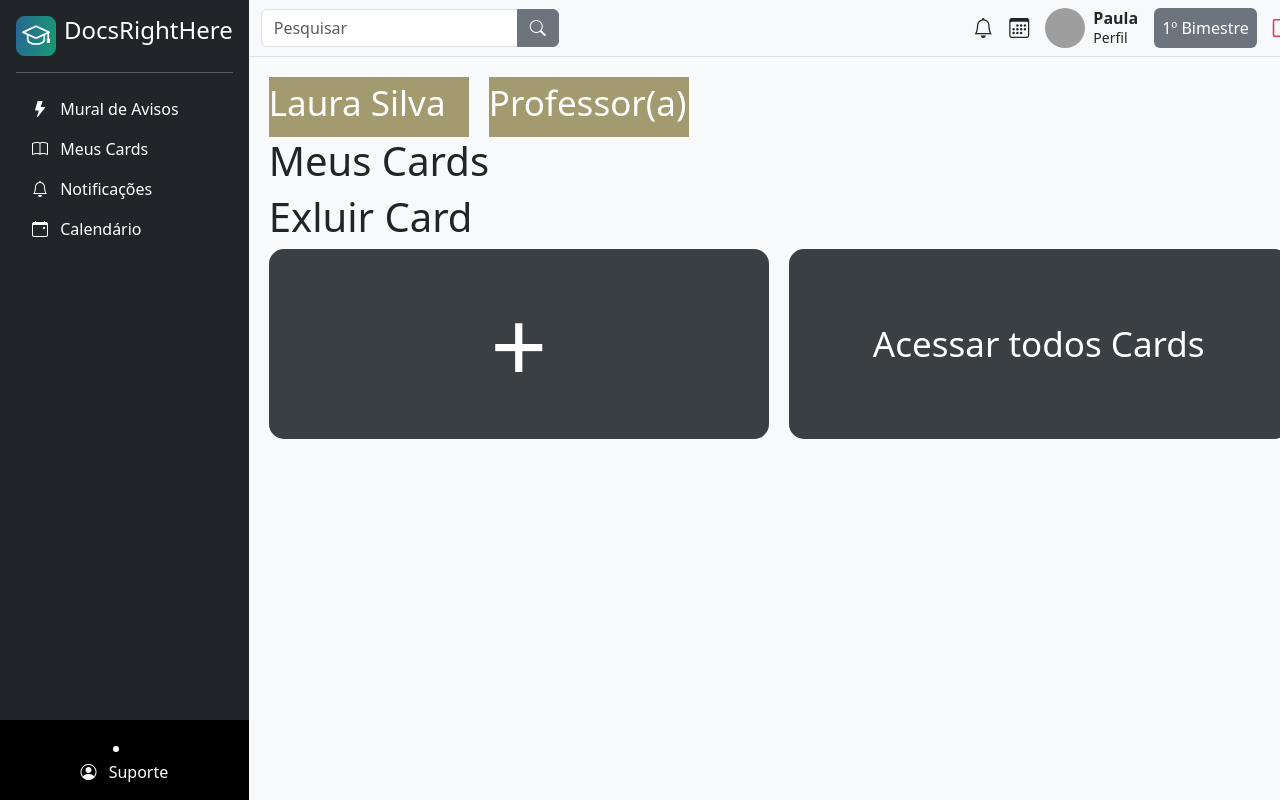
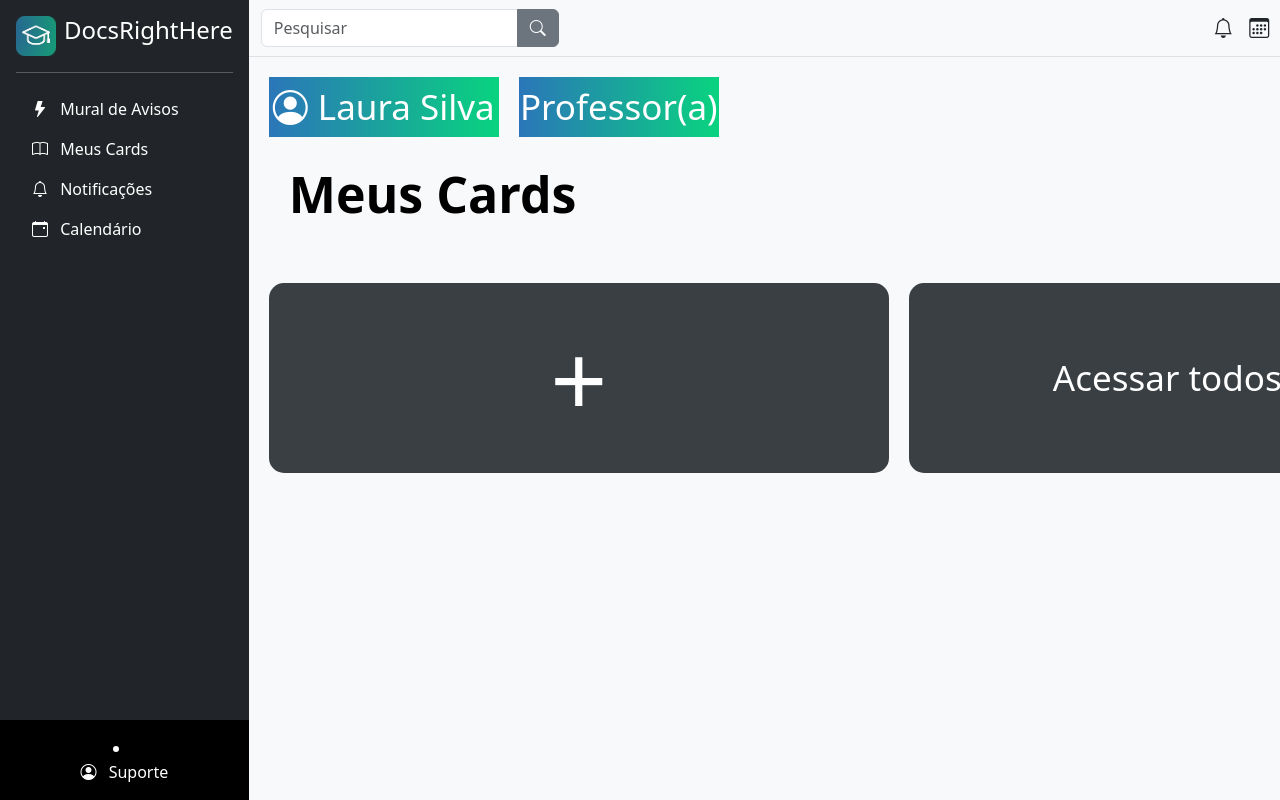
Before and after one commit to victoreemanuel/Docs-Right-Here, an Angular app in the folder frontend/docsRightHere/: page /home/cards in a window 1280 px wide. Built offline with nearby package versions, Linux system fonts and the light colour scheme; grey boxes are pictures that could not be loaded.

Commit message:
Ajuste na parte visual da pagina cards

```diff
--- a/frontend/docsRightHere/src/app/components/cards/cards.html
+++ b/frontend/docsRightHere/src/app/components/cards/cards.html
@@ -1,33 +1,32 @@
 <div class="CabeçaDapagina" style="display: flex; gap: 20px;">
 
-
-    <div style="width: 200px; height: 60x; background-color:#a39a70; justify-content: center; align-items: center; color: white; font-size: 35px;">
-
+    <div style="display: flex; gap: 10px; width: 230px; height: 60x; background: linear-gradient(to right, #2b76b9, #09d37f); justify-content: center; align-items: center; color: white; font-size: 35px;">
+      <i class="bi bi-person-circle" style="display: flex; justify-content: center; align-items: center;"></i>
       Laura Silva
-
     </div>
 
-    <div style="width: 200px; height: 60px; background-color:#a39a70; justify-content: center; align-items: center; color: white; font-size: 35px;">
+    <div style="display: flex; width: 200px; height: 60px; background: linear-gradient(to right, #2b76b9, #09d37f); justify-content: center; align-items: center; color: white; font-size: 35px;">
+    Professor(a)
+    </div>
 
-    Professor(a)
+</div>
 
-    </div>
+<div class="CebeçaSegundariaPagina" style="display: flex; gap: 20px; justify-content: space-between; align-items: baseline; margin-bottom: 30px;">
+
+<div class="Letreiro" style="display: flex; gap: 20px; margin-left: 20px; margin-top: 20px; color: black; font-size: 50px; font-weight: bold;">Meus Cards</div>
+
+<div class="ExcluirCard" style="display: flex; margin-bottom: 20px; gap: 5px; font-size: 20px; width: 160px; height: 70px; background-color:#3a3f44; border-radius: 15px; color: white; justify-content: center; align-items: center; margin-left: auto; ">
+  <i class="bi bi-trash" style="display: flex; justify-content: center; align-items: center; font-size: 30px;"></i>
+  Exluir Card</div>
 </div>
 
 
- <div class="Letreiro" style="display: flex; gap: 20px;"><h1>Meus Cards</h1></div>
-
-  <div class="ExcluirCard" style="display: flex; gap: 20px;"><h1>Exluir Card</h1></div>
-
-
 <div class="LinhaPrincipal" style="display: flex; gap: 20px; justify-content: center;" >
- <div class="CriarCard" style="width: 500px; height: 190px; background-color:#3a3f44; border-radius: 15px; justify-content: center; align-items: center; display: flex; color: white; font-size: 100px;">
+ <div class="CriarCard" style="width: 620px; height: 190px; background-color:#3a3f44; border-radius: 15px; justify-content: center; align-items: center; display: flex; color: white; font-size: 100px;">
     +
   </div>
 
-
-
-  <div class="AcessarCards" style="width: 500px; height: 190px; background-color:#3a3f44; border-radius: 15px; justify-content: center; align-items: center; display: flex; color: white; font-size: 35px;">
+  <div class="AcessarCards" style="width: 620px; height: 190px; background-color:#3a3f44; border-radius: 15px; justify-content: center; align-items: center; display: flex; color: white; font-size: 35px;">
   Acessar todos Cards
   </div>
 </div>
```
